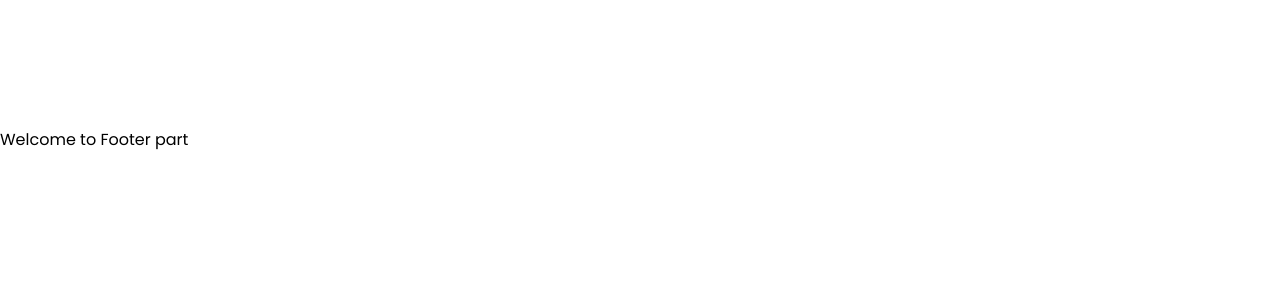
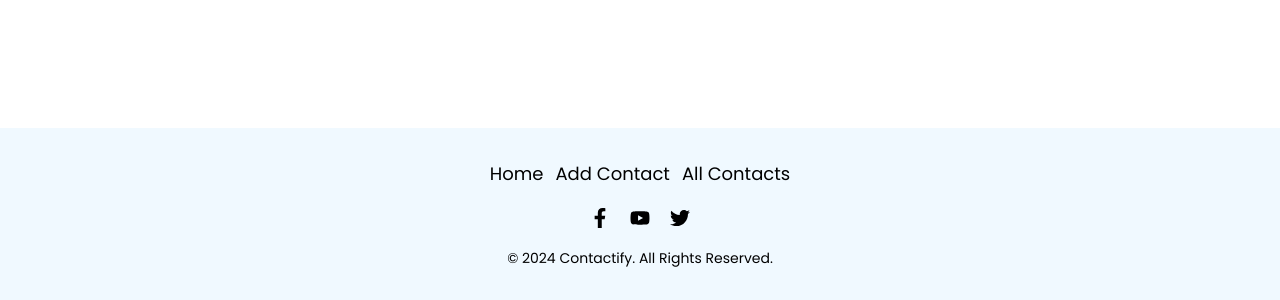
Before and after one commit to nayon117/contactify-client, a React app: page / in a window 1280 px wide. Shown: the part 732-1032 px from the top of the page. Before the commit the page ends 884 px from the top, so only its background shows below. Built offline with nearby package versions, Linux system fonts and the light colour scheme; the HTML template or start-up script is replaced by a standard one.

Commit message:
add footer

```diff
--- a/src/components/shared/Footer.tsx
+++ b/src/components/shared/Footer.tsx
@@ -1,9 +1,49 @@
+import { FaFacebookF } from "react-icons/fa";
+import { FaYoutube } from "react-icons/fa";
+import { FaTwitter } from "react-icons/fa";
+
 
 const Footer = () => {
-    return(
-        <div>
-             <p> Welcome to Footer part </p>
-        </div>
-    )
-}
+  return (
+    <div>
+      <footer className="flex flex-col justify-around gap-5 bg-sky-50 py-8 text-black">
+        <nav className="text-lg">
+          <ul className="flex h-full flex-wrap items-center justify-center gap-3">
+            <li>
+              <a className="cursor-pointer hover:underline">Home</a>
+            </li>
+            <li>
+              <a className="cursor-pointer hover:underline">Add Contact</a>
+            </li>
+            <li>
+              <a className="cursor-pointer hover:underline">All Contacts</a>
+            </li>
+          </ul>
+        </nav>
+        <nav className="text-lg">
+          <ul className="flex h-full flex-wrap items-center justify-center gap-5">
+            <li className="cursor-pointer">
+              <a>
+                <FaFacebookF className="text-xl" />
+              </a>
+            </li>
+            <li className="cursor-pointer">
+              <a>
+                <FaYoutube className="text-xl" />
+              </a>
+            </li>
+            <li className="cursor-pointer">
+              <a>
+                <FaTwitter className="text-xl" />
+              </a>
+            </li>
+          </ul>
+        </nav>
+        <aside className="text-center text-sm">
+          <p>&copy; 2024 Contactify. All Rights Reserved.</p>
+        </aside>
+      </footer>
+    </div>
+  );
+};
 export default Footer;
```
